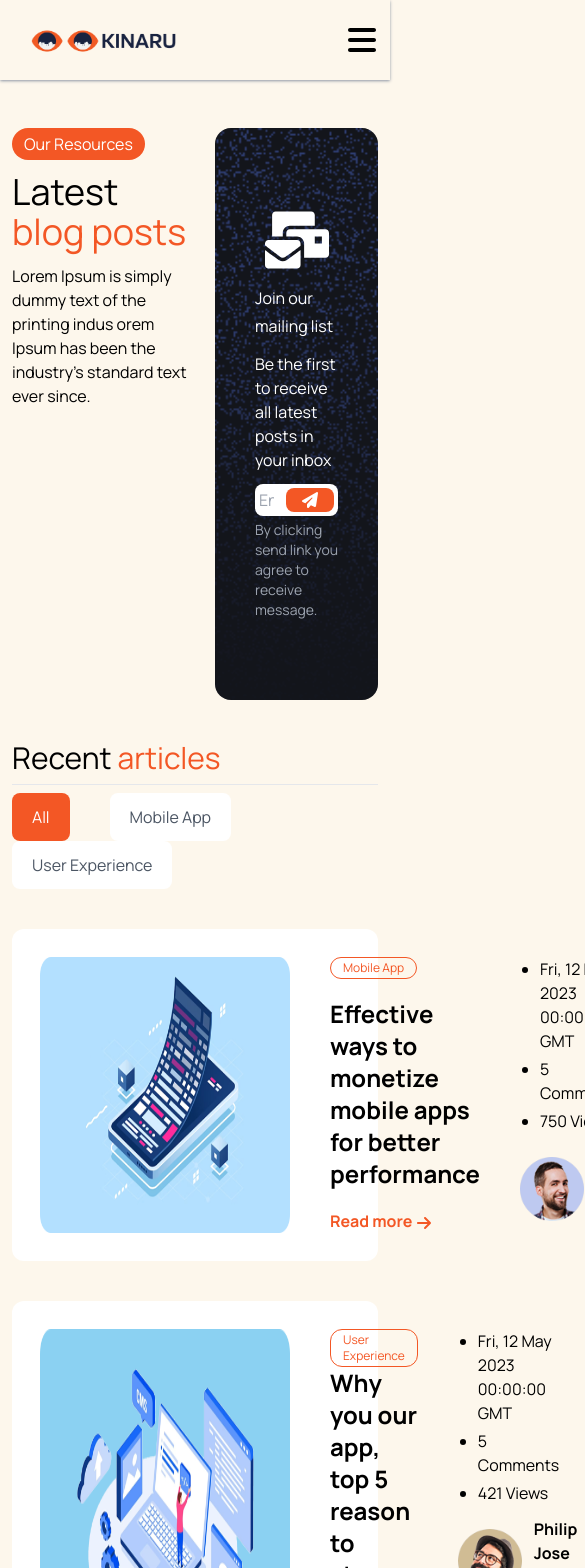
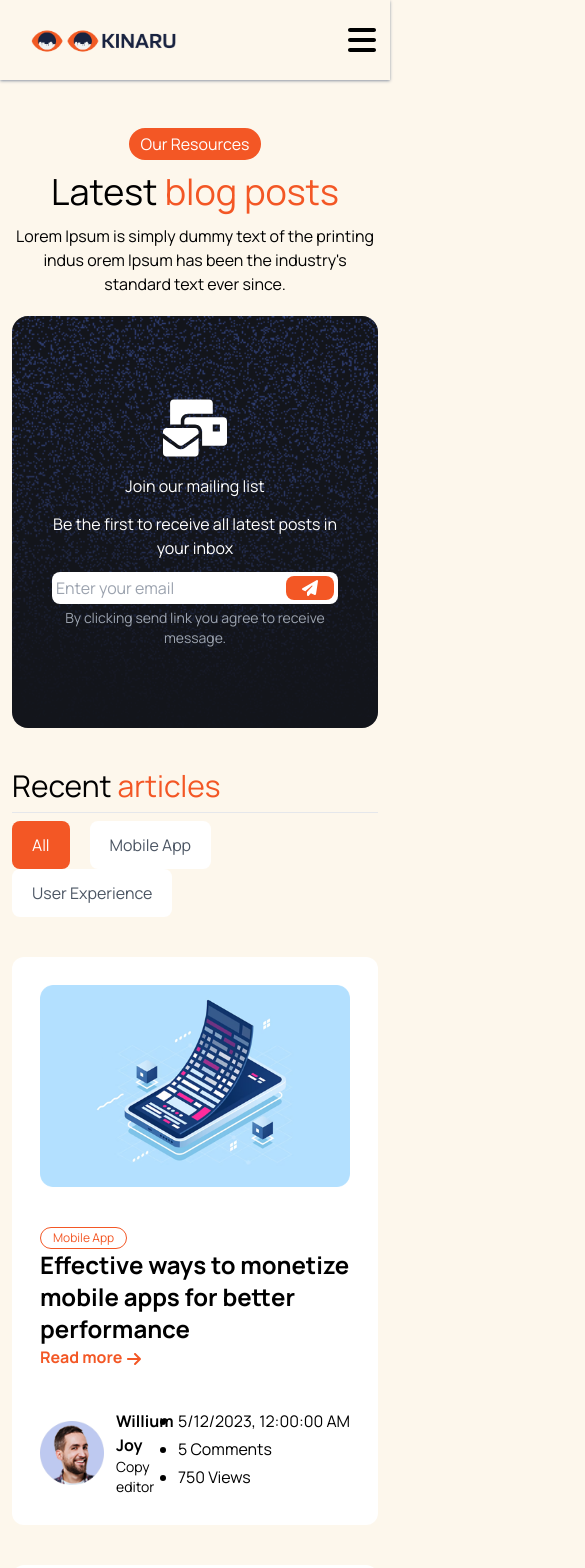
Before and after one commit to yalnguembu/kinaru-landing, a Next.js app: page /blog in a window 390 px wide. Shown: the top 1568 px of the page, 585 px wide, since content can reach past the window. Built offline with nearby package versions, Linux system fonts and the light colour scheme.

Commit message:
Responsive design applied to blog page

```diff
--- a/src/app/(default)/blog/blog.tsx
+++ b/src/app/(default)/blog/blog.tsx
@@ -16,13 +16,13 @@ export default function BlogContent() {
 
     return (
         <div className="container">
-            <section className="flex gap-5 justify-between items-start">
-                <div className="max-w-[50%] flex flex-col gap-3">
+            <section className="flex flex-col lg:flex-row text-center lg:text-left gap-5 justify-between items-start">
+                <div className="lg:max-w-[50%] flex flex-col items-center lg:items-start gap-3">
                     <span className="btn-primary-rounded">Our Resources</span>
                     <h2 className="text-4xl">Latest <span className="text-primary">blog posts</span></h2>
                     <p>Lorem Ipsum is simply dummy text of the printing indus orem Ipsum has been the industry&apos;s standard text ever since.</p>
                 </div>
-                <div className="text-white flex flex-col items-center gap-3 ads-container w-[45%] px-10 py-20 before:rounded-2xl rounded-2xl">
+                <div className="text-white flex flex-col items-center gap-3 ads-container w-full lg:w-[45%] px-10 py-20 before:rounded-2xl rounded-2xl">
                     <FaMailBulk size={64} />
                     <h3>Join our mailing list</h3>
                     <p>Be the first to receive all latest posts in your inbox</p>
--- a/src/components/Post/RecentArticles.tsx
+++ b/src/components/Post/RecentArticles.tsx
@@ -24,7 +24,7 @@ export default function RecentArticles({posts, tags}: RecentArticlesProps)
                     {tags.map((tag, index) => {
                         return (
                             <button key={index} className={cn(
-                                'rounded-lg px-5 py-3 mr-10 hover:bg-primary hover:text-white transition duration-300',
+                                'rounded-lg px-5 py-3 mr-5 hover:bg-primary hover:text-white transition duration-300',
                                 currentTag === index ? 'bg-primary text-white' : 'bg-white text-gray-600')}
                                     onClick={() => setCurrentTag(index)}
                             >{tag}</button>
--- a/src/components/Post/SinglePostView.tsx
+++ b/src/components/Post/SinglePostView.tsx
@@ -10,20 +10,28 @@ export type SinglePostViewProps = {
 export default function SinglePostView({post}: SinglePostViewProps)
 {
     return (
-        <article className="flex gap-10 justify-between bg-white p-7 rounded-xl">
-            <Image src={post.image_url} alt={post.title} width={250} height={50}/>
+        <article className="flex flex-col md:flex-row gap-10 justify-between bg-white p-7 rounded-xl">
+            <Image
+                src={post.image_url}
+                alt={post.title}
+                width={250}
+                height={50}
+                className="w-full md:w-fit"
+            />
             <div className="flex flex-col items-start justify-between w-full">
                 <span className="text-xs text-primary border border-primary rounded-xl px-3 py-0.5">{post.tag}</span>
                 <a href="#" className="text-2xl font-bold hover:text-primary">{post.title}</a>
                 <a href="#" className="text-primary font-bold">Read more <FaArrowRight className="inline"/></a>
             </div>
-            <div className="flex flex-col w-full gap-3">
+            <div className="flex flex-row-reverse md:flex-col w-full gap-3">
                 <ul className="list-disc flex flex-col gap-1 ml-5">
-                    <li>{(new Date(post.meta.created_at)).toUTCString()}</li>
+                    <li>{(new Date(post.meta.created_at)).toLocaleString()}</li>
                     <li>{post.meta.comments} Comments</li>
                     <li>{post.meta.views} Views</li>
                 </ul>
-                <UserAvatar user={post.meta.author} />
+                <div className="flex-1">
+                    <UserAvatar user={post.meta.author} />
+                </div>
             </div>
         </article>
     )
```
